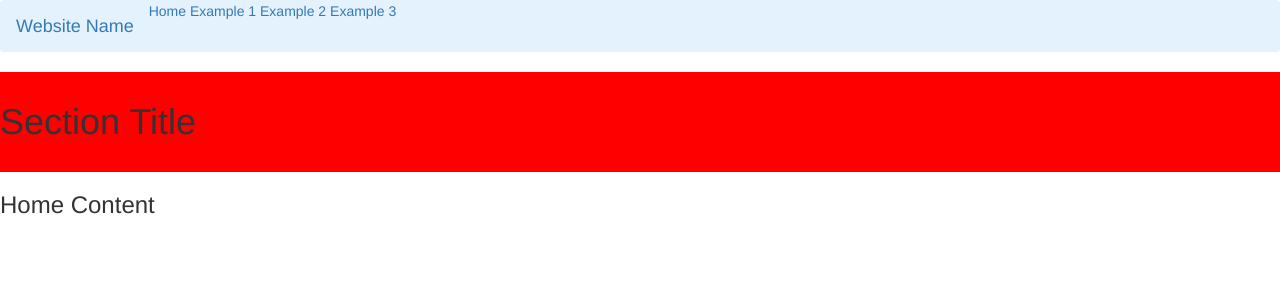
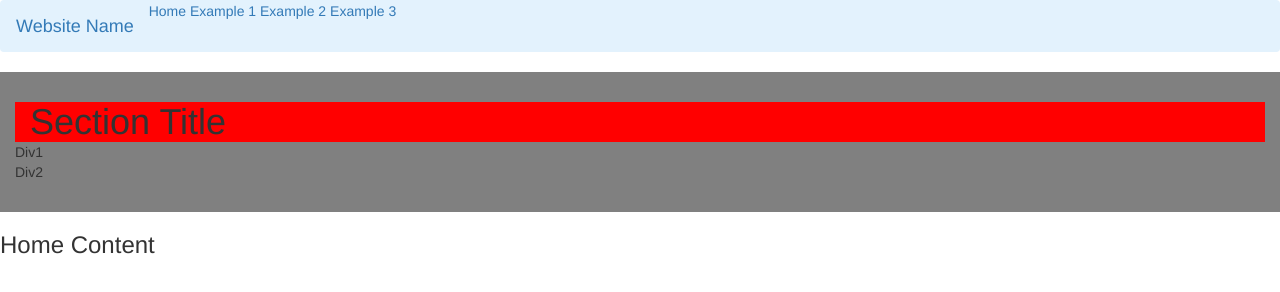
Before and after one commit to Galm1/FreedomDrivenAssessment, a plain HTML site: page index.html in a window 1280 px wide. Drawn offline with nearby package versions, Linux system fonts and the light colour scheme; files that its build step writes are made by us from their sources.

Commit message:
added divs. changed background color to better visualize edits

```diff
--- a/index.html
+++ b/index.html
@@ -38,8 +38,11 @@ If you have any clarifying questions, feel free to ask. Good luck!
     </div>
   </nav>
 
-  <div class="section" style="padding-top: 30px; padding-bottom: 30px; background-color: red;">
-    <h1 style="margin: 0px;">Section Title</h1>
+  <div class="container-fluid" style="padding-top: 30px; padding-bottom: 30px; background-color: grey;">
+    <h1 class="container-fluid"style="background-color: red; margin: 0px;">Section Title</h1>
+    <div class="div1">Div1</div>
+    <div class="div2">Div2</div>
+
   </div>
 
   <h3>Home Content</h3>
```
